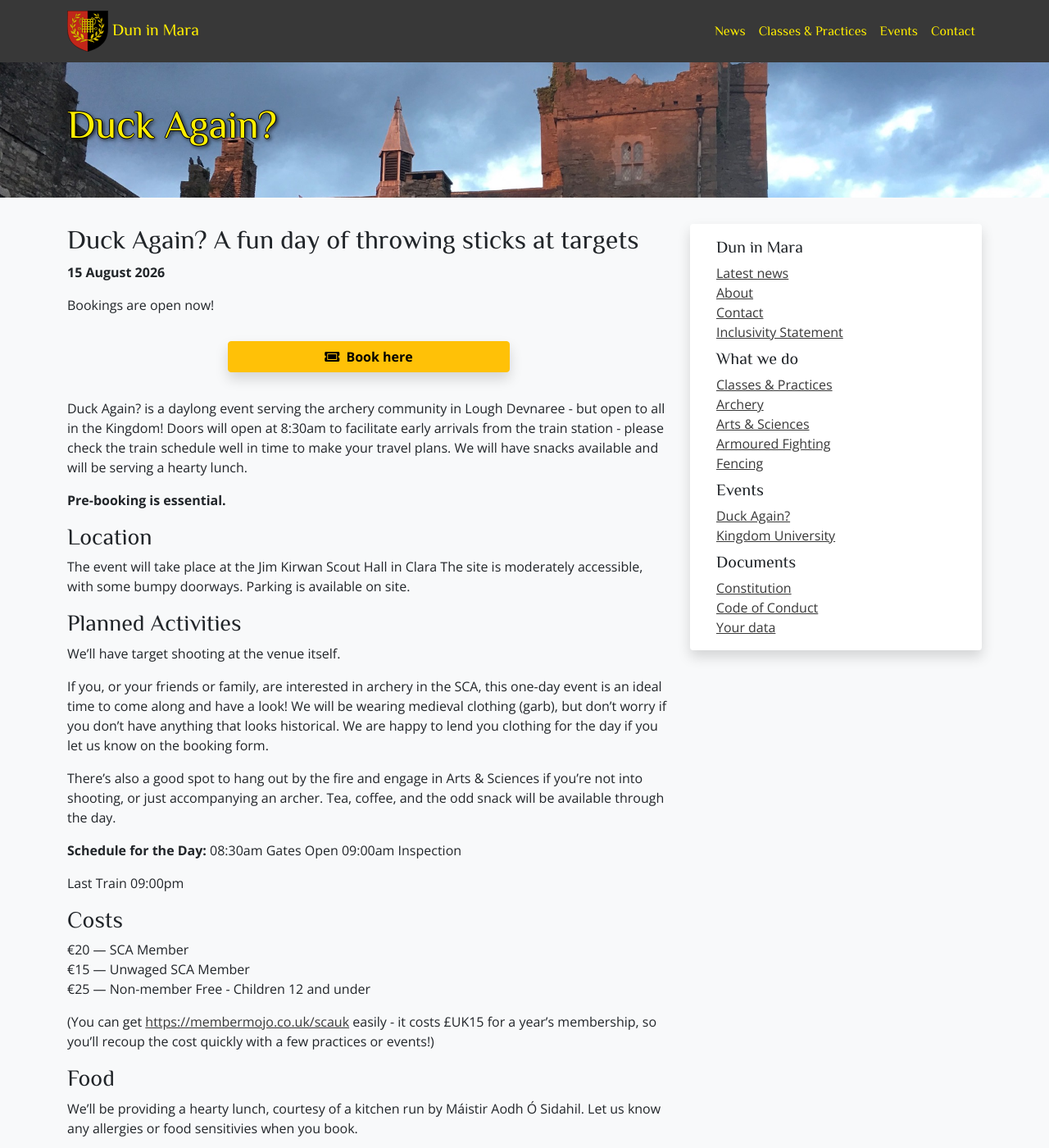
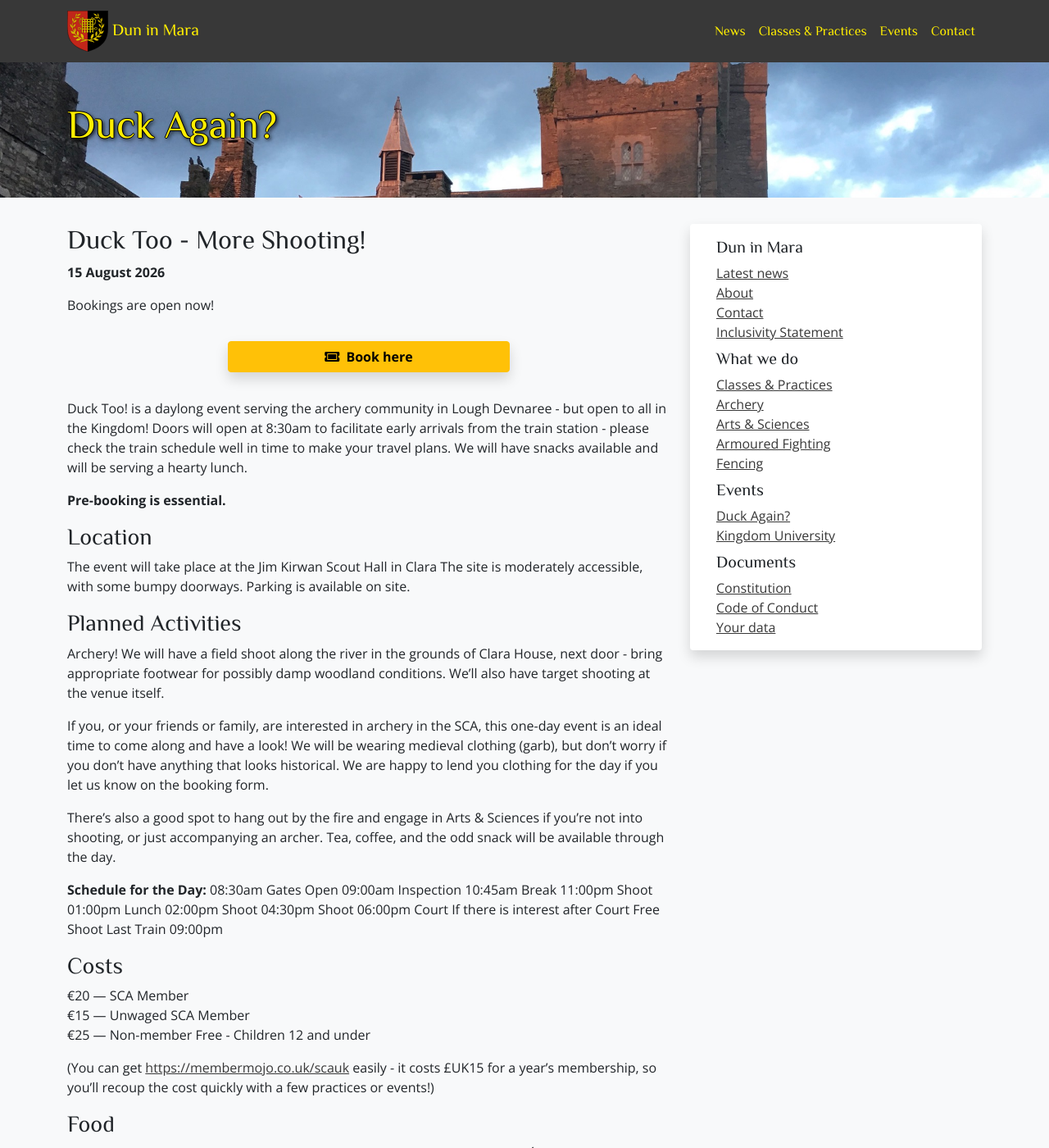
Before and after one commit to drachenwald/dun-in-mara, a Jekyll site: the page built from events/2026/duck-again/index.md, in a window 1280 px wide and 1400 px high. Shown: the whole window at 82% size. Built offline with Jekyll 4.4.1, drawn with Linux system fonts in a browser that asks for light colours; comment, search, counter and statistics services are not loaded; some of the changed text lies outside the part shown.

Commit message:
updated duck index

```diff
--- a/events/2026/duck-again/index.md
+++ b/events/2026/duck-again/index.md
@@ -4,7 +4,7 @@ featuredImage: ../../../../images/sigginstowncastlefireplace.jpg
 excerpt: "15 August 2026. Jim Kirwan Scout Hall, Clara, Co. Offaly"
 ---
 
-## Duck Again? A fun day of throwing sticks at targets
+## Duck Too - More Shooting!
 
 **15 August 2026**
 
@@ -14,8 +14,7 @@ Bookings are open now!
   <a class="btn btn-warning shadow m-2 w-50" href="https://fienta.com/duck-a-fun-day-of-throwing-sticks-at-targets-188032"><i class="fas fa-ticket-alt me-1 m"></i> Book here</a><br />
 </div>
 
-
-Duck Again? is a daylong event serving the archery community in Lough Devnaree - but open to all in the Kingdom! Doors will open at 8:30am to facilitate early arrivals from the train station - please check the train schedule well in time to make your travel plans. We will have snacks available and will be serving a hearty lunch.
+Duck Too! is a daylong event serving the archery community in Lough Devnaree - but open to all in the Kingdom! Doors will open at 8:30am to facilitate early arrivals from the train station - please check the train schedule well in time to make your travel plans. We will have snacks available and will be serving a hearty lunch.
 
 **Pre-booking is essential.**
 
@@ -25,7 +24,7 @@ The site is moderately accessible, with some bumpy doorways. Parking is availabl
 
 ### Planned Activities
 
-We'll have target shooting at the venue itself.
+Archery! We will have a field shoot along the river in the grounds of Clara House, next door - bring appropriate footwear for possibly damp woodland conditions. We'll also have target shooting at the venue itself.
 
 If you, or your friends or family, are interested in archery in the SCA, this one-day event is an ideal time to come along and have a look! We will be wearing medieval clothing (garb), but don’t worry if you don’t have anything that looks historical. We are happy to lend you clothing for the day if you let us know on the booking form.
 
@@ -34,8 +33,13 @@ There's also a good spot to hang out by the fire and engage in Arts & Sciences i
 **Schedule for the Day:**
 08:30am Gates Open
 09:00am Inspection
-
-
+10:45am Break
+11:00pm Shoot
+01:00pm Lunch
+02:00pm Shoot
+04:30pm Shoot
+06:00pm Court
+If there is interest after Court Free Shoot
 Last Train 09:00pm
 
 ### Costs
```
Also changed, not shown: other parts of events/2026/duck-again/index.md (+1 -1 lines).
